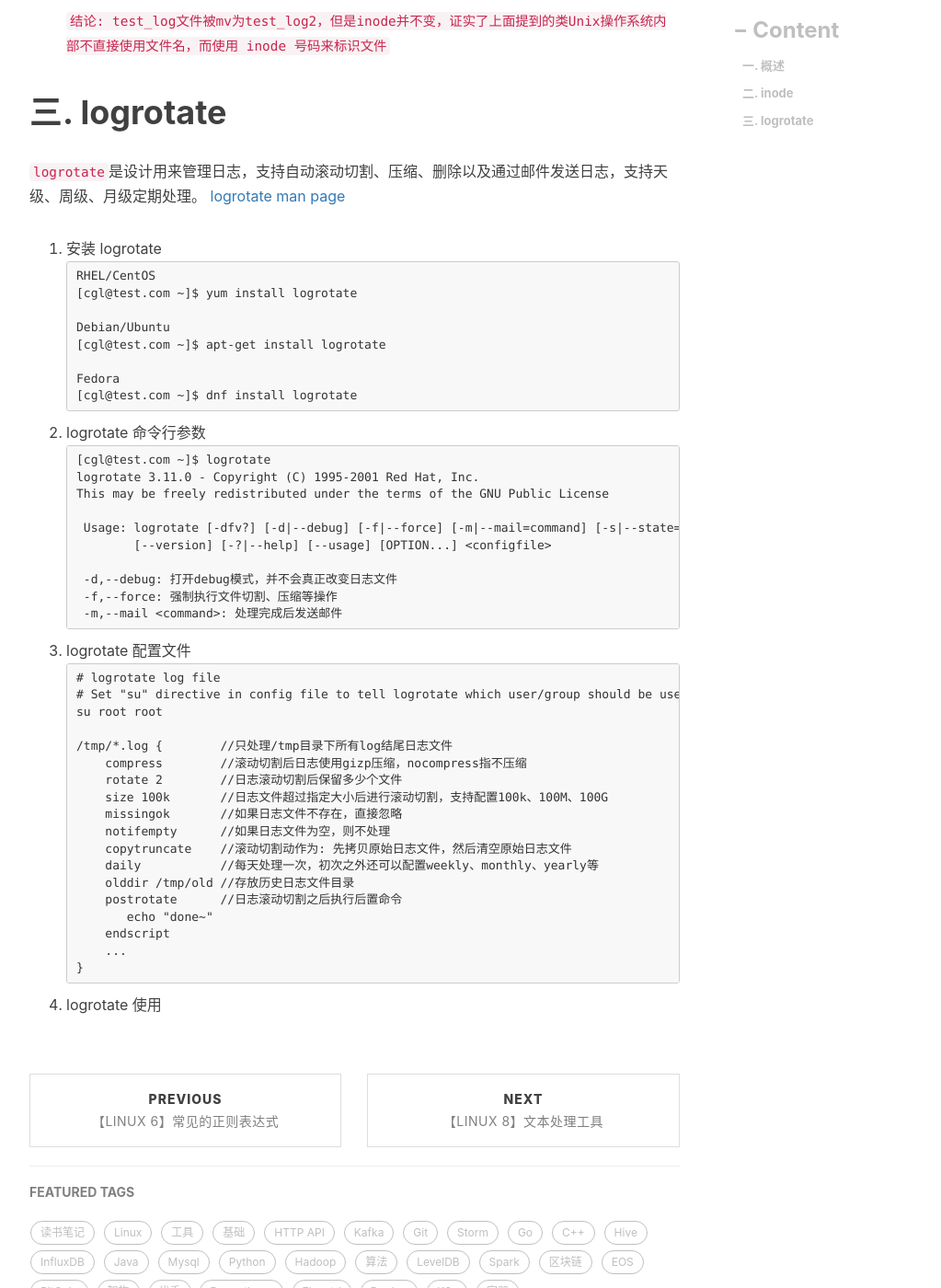
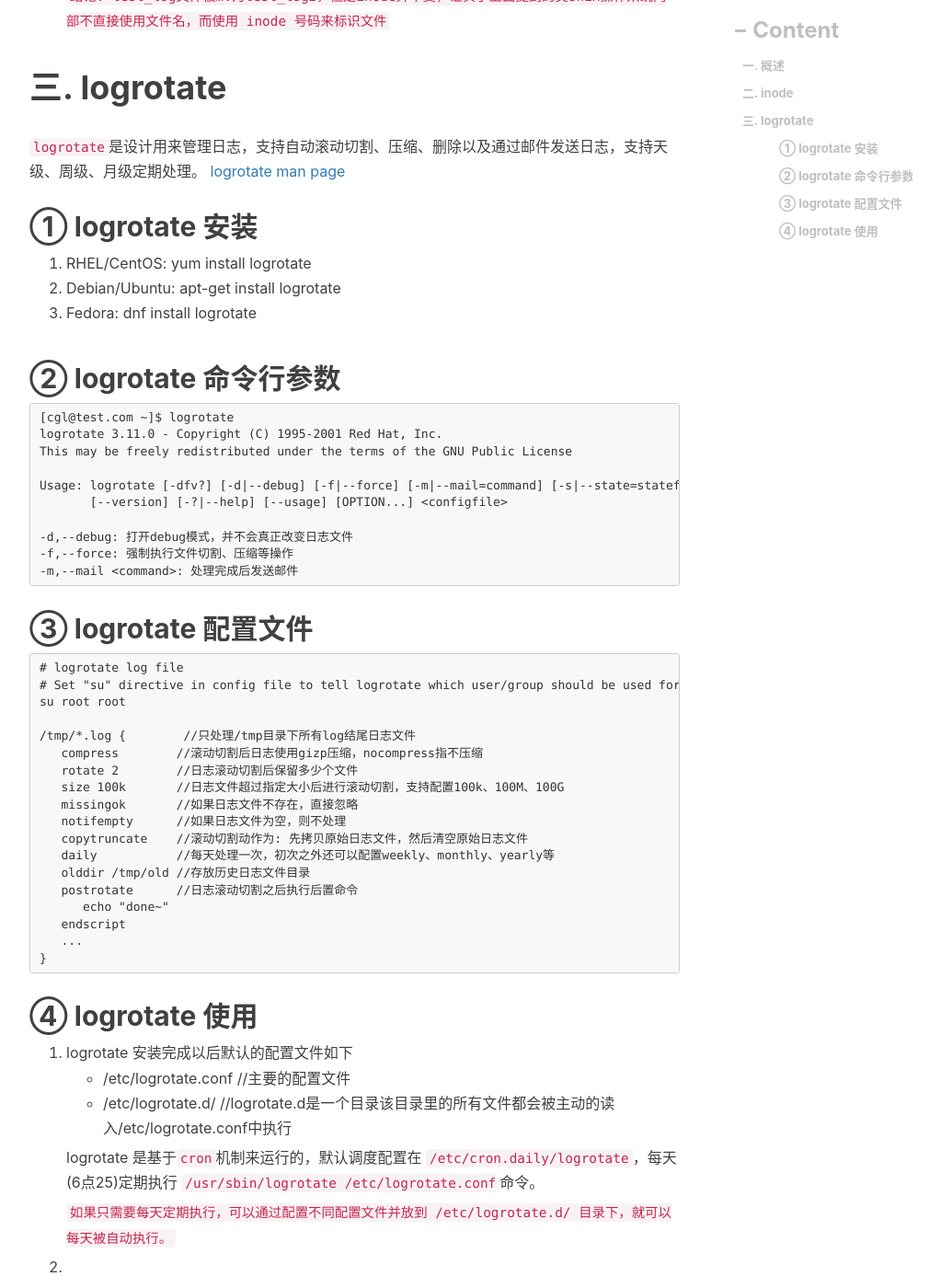
Before and after one commit to engru/chenguolin.github.io, a Jekyll site: the page built from _posts/2016-09-25-【Linux-7】文件滚动工具 logrotate.md, in a window 1280 px wide and 1400 px high, scrolled down 2560 px. Shown: the whole window at 92% size, without its empty margins (233-1256 px from the left). Built offline with Jekyll 4.4.1, drawn with Linux system fonts in a browser that asks for light colours; nearby versions of some CDN libraries; comment, search, counter and statistics services are not loaded; some of the changed text lies outside the part shown.

Commit message:
Update 2016-09-25-【Linux-7】文件滚动工具 logrotate.md

````diff
--- a/_posts/2016-09-25-【Linux-7】文件滚动工具 logrotate.md
+++ b/_posts/2016-09-25-【Linux-7】文件滚动工具 logrotate.md
@@ -90,52 +90,53 @@ hello cgl ~
 # 三. logrotate
 `logrotate`是设计用来管理日志，支持自动滚动切割、压缩、删除以及通过邮件发送日志，支持天级、周级、月级定期处理。 [logrotate man page](https://linux.die.net/man/8/logrotate)
 
-1. 安装 logrotate
-   ```
-   RHEL/CentOS
-   [cgl@test.com ~]$ yum install logrotate
+## ① logrotate 安装
+1. RHEL/CentOS: yum install logrotate
+2. Debian/Ubuntu: apt-get install logrotate
+3. Fedora: dnf install logrotate
 
-   Debian/Ubuntu
-   [cgl@test.com ~]$ apt-get install logrotate
+## ② logrotate 命令行参数
+```
+[cgl@test.com ~]$ logrotate
+logrotate 3.11.0 - Copyright (C) 1995-2001 Red Hat, Inc.
+This may be freely redistributed under the terms of the GNU Public License
 
-   Fedora
-   [cgl@test.com ~]$ dnf install logrotate
-   ```
+Usage: logrotate [-dfv?] [-d|--debug] [-f|--force] [-m|--mail=command] [-s|--state=statefile] [-v|--verbose] [-l|--log=STRING]
+       [--version] [-?|--help] [--usage] [OPTION...] <configfile>
 
-2. logrotate 命令行参数
-   ```
-   [cgl@test.com ~]$ logrotate
-   logrotate 3.11.0 - Copyright (C) 1995-2001 Red Hat, Inc.
-   This may be freely redistributed under the terms of the GNU Public License
+-d,--debug: 打开debug模式，并不会真正改变日志文件
+-f,--force: 强制执行文件切割、压缩等操作
+-m,--mail <command>: 处理完成后发送邮件
+```
 
-    Usage: logrotate [-dfv?] [-d|--debug] [-f|--force] [-m|--mail=command] [-s|--state=statefile] [-v|--verbose] [-l|--log=STRING]
-           [--version] [-?|--help] [--usage] [OPTION...] <configfile>
+## ③ logrotate 配置文件
+```
+# logrotate log file
+# Set "su" directive in config file to tell logrotate which user/group should be used for rotation
+su root root
 
-    -d,--debug: 打开debug模式，并不会真正改变日志文件
-    -f,--force: 强制执行文件切割、压缩等操作
-    -m,--mail <command>: 处理完成后发送邮件
-   ```
+/tmp/*.log {        //只处理/tmp目录下所有log结尾日志文件
+   compress        //滚动切割后日志使用gizp压缩，nocompress指不压缩
+   rotate 2        //日志滚动切割后保留多少个文件
+   size 100k       //日志文件超过指定大小后进行滚动切割，支持配置100k、100M、100G
+   missingok       //如果日志文件不存在，直接忽略
+   notifempty      //如果日志文件为空，则不处理
+   copytruncate    //滚动切割动作为: 先拷贝原始日志文件，然后清空原始日志文件
+   daily           //每天处理一次，初次之外还可以配置weekly、monthly、yearly等
+   olddir /tmp/old //存放历史日志文件目录
+   postrotate      //日志滚动切割之后执行后置命令
+      echo "done~"
+   endscript
+   ...
+}
+```
 
-3. logrotate 配置文件
-   ```
-   # logrotate log file
-   # Set "su" directive in config file to tell logrotate which user/group should be used for rotation
-   su root root
+## ④ logrotate 使用
+1. logrotate 安装完成以后默认的配置文件如下
+   + /etc/logrotate.conf   //主要的配置文件
+   + /etc/logrotate.d/     //logrotate.d是一个目录该目录里的所有文件都会被主动的读入/etc/logrotate.conf中执行
 
-   /tmp/*.log {        //只处理/tmp目录下所有log结尾日志文件
-       compress        //滚动切割后日志使用gizp压缩，nocompress指不压缩
-       rotate 2        //日志滚动切割后保留多少个文件
-       size 100k       //日志文件超过指定大小后进行滚动切割，支持配置100k、100M、100G
-       missingok       //如果日志文件不存在，直接忽略
-       notifempty      //如果日志文件为空，则不处理
-       copytruncate    //滚动切割动作为: 先拷贝原始日志文件，然后清空原始日志文件
-       daily           //每天处理一次，初次之外还可以配置weekly、monthly、yearly等
-       olddir /tmp/old //存放历史日志文件目录
-       postrotate      //日志滚动切割之后执行后置命令
-          echo "done~"
-       endscript
-       ...
-   }
-   ```
+   logrotate 是基于`cron`机制来运行的，默认调度配置在 `/etc/cron.daily/logrotate`，每天(6点25)定期执行 `/usr/sbin/logrotate /etc/logrotate.conf`命令。
 
-4. logrotate 使用
+   `如果只需要每天定期执行，可以通过配置不同配置文件并放到 /etc/logrotate.d/ 目录下，就可以每天被自动执行。`
+2.
````
Also changed, not shown: other parts of _posts/2016-09-25-【Linux-7】文件滚动工具 logrotate.md (+1 -1 lines).
